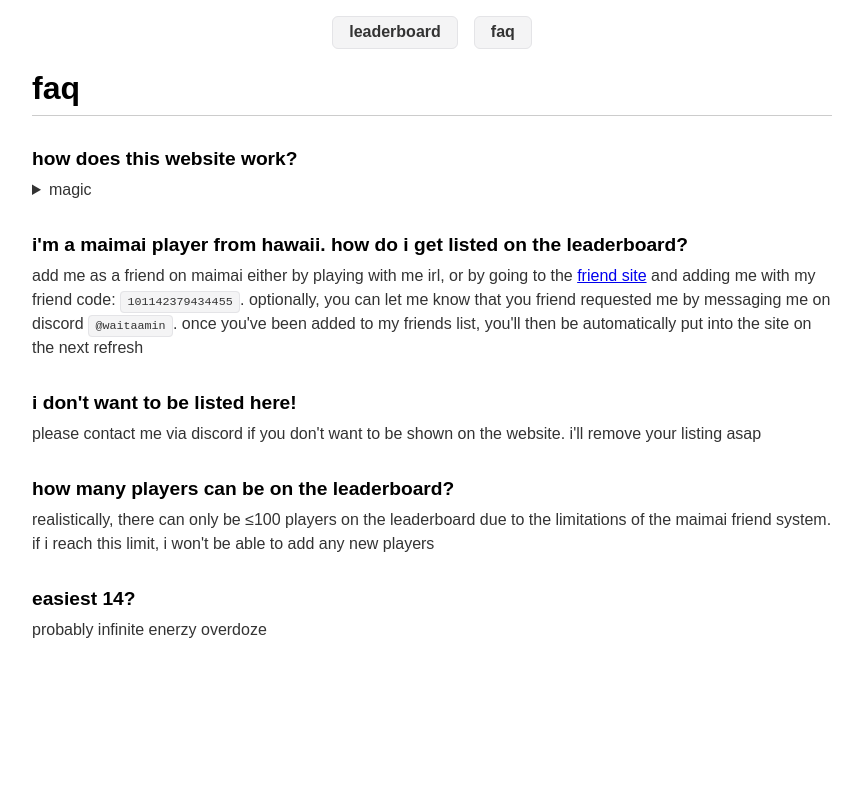
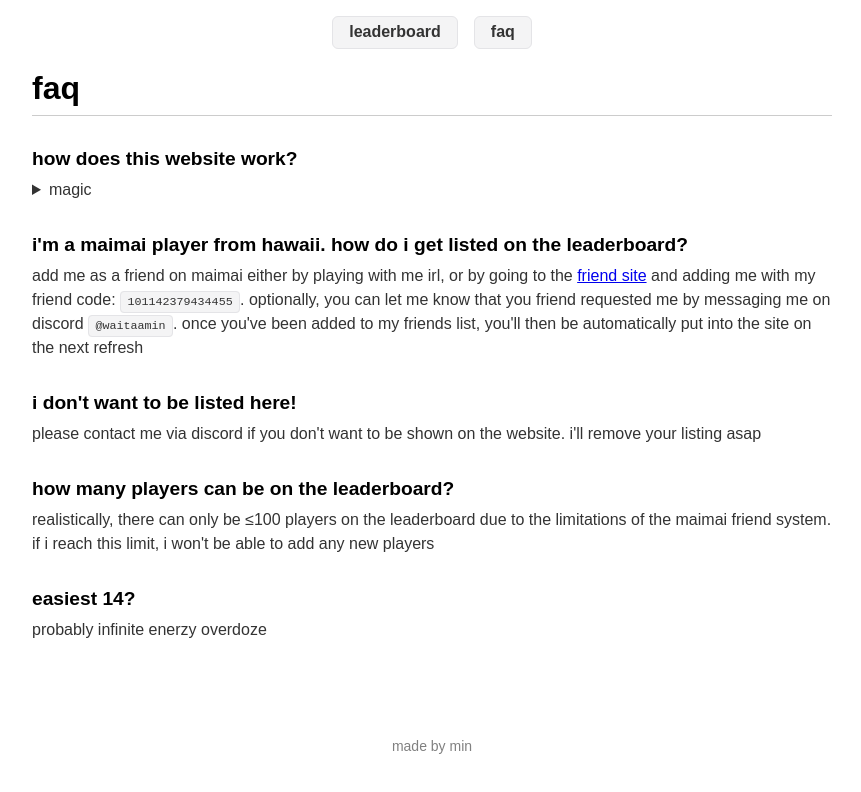
Before and after one commit to min-808/rating-site, a Next.js app: page /faq in a window 1280 px wide. Shown: the top 792 px of the page, without its empty margins (208-1069 px from the left). Built offline with nearby package versions, Linux system fonts and the light colour scheme.

Commit message:
Add footer section to layout
Added a footer section with styling to the layout.

```diff
--- a/src/app/layout.tsx
+++ b/src/app/layout.tsx
@@ -31,7 +31,19 @@
             </Link>
           </header>
         </div>
-      {children}
+
+        {children}
+
+        {/* Footer section added here */}
+        <footer style={{
+          textAlign: 'center',
+          color: 'gray',
+          padding: '2rem 0 1rem',
+          fontSize: '0.875rem',
+          fontFamily: 'sans-serif'
+        }}>
+          made by min
+        </footer>
       </body>
     </html>
   );
```
